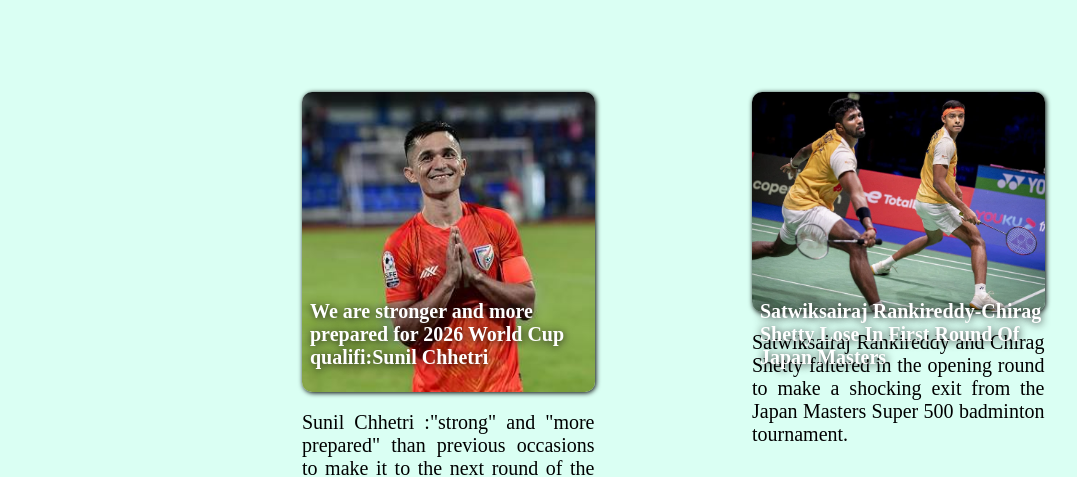
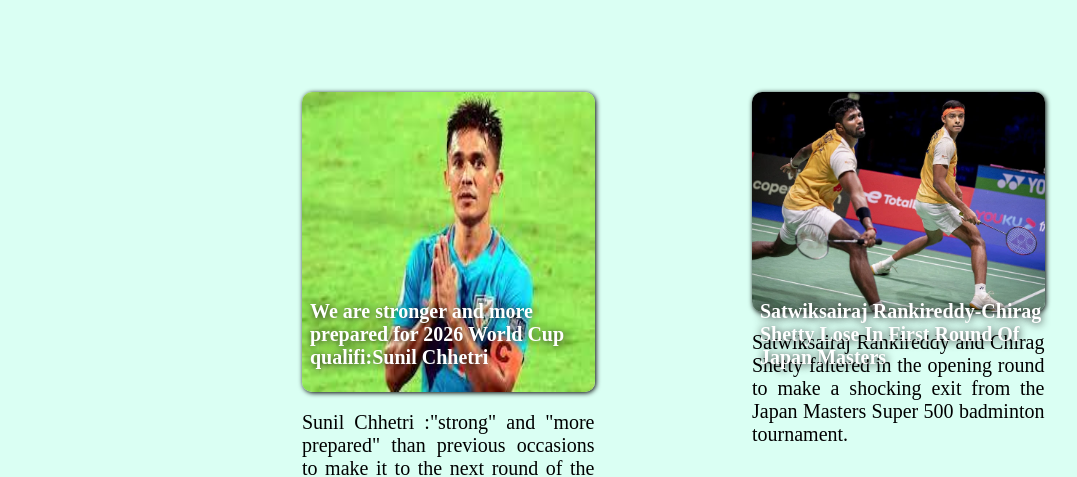
Before and after one commit to Sachin-HK03/newspaper_project, a plain HTML site: page Sports.html in a window 1280 px wide. Shown: the part 2201-2678 px from the top of the page, 0-1077 px from the left. Drawn offline with Linux system fonts and the light colour scheme; a web font is replaced by a local one.

Commit message:
Update Sports.html

```diff
--- a/Sports.html
+++ b/Sports.html
@@ -94,7 +94,7 @@
             </div>
             <div class="sports-1">
                 <h4 id="above-img"> We are stronger and more prepared for 2026 World Cup qualifi:Sunil Chhetri</h4>
-                <img style="height: 300px;" src="./sportspic/sunil.jpeg" alt="">
+                <img style="height: 300px;" src="./sportspic/chetri111.jpeg" alt="">
                 <p class="sports-p">  Sunil Chhetri :"strong" and "more prepared" than previous occasions to make it to the next round of the FIFA World Cup 2026 qualifiers
                     as the players have had good game time under their  this year.
                 </p>
```
